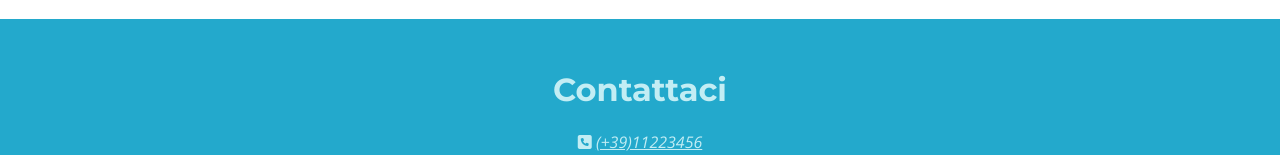
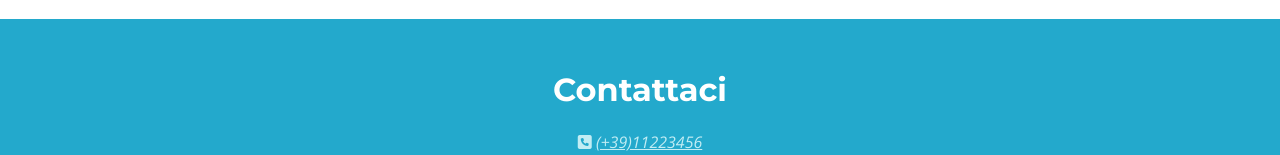
Before and after one commit to AntonioNorfo/fs0624, a plain HTML site: page ProgettoSettimana1/index.html in a window 1280 px wide. Shown: the part 5312-5467 px from the top of the page. Drawn offline with nearby package versions, Linux system fonts and the light colour scheme.

Commit message:
Progetto-Settimana1

```diff
--- a/ProgettoSettimana1/assets/css/style.css
+++ b/ProgettoSettimana1/assets/css/style.css
@@ -91,7 +91,7 @@ footer {
 }
 #contattaci {
   font-family: "Montserrat", sans-serif;
-  color: #c2edf4;
+  color: white;
 }
 footer a {
   color: #c2edf4;
```
